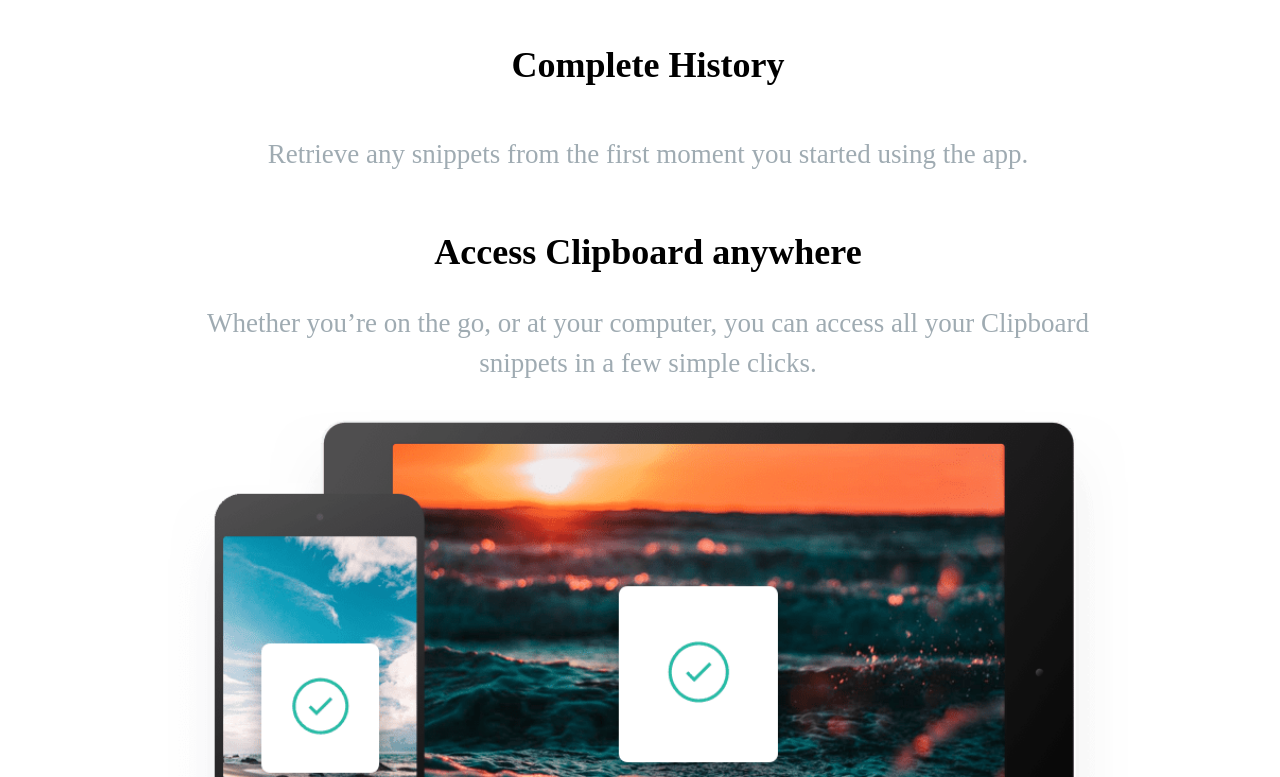
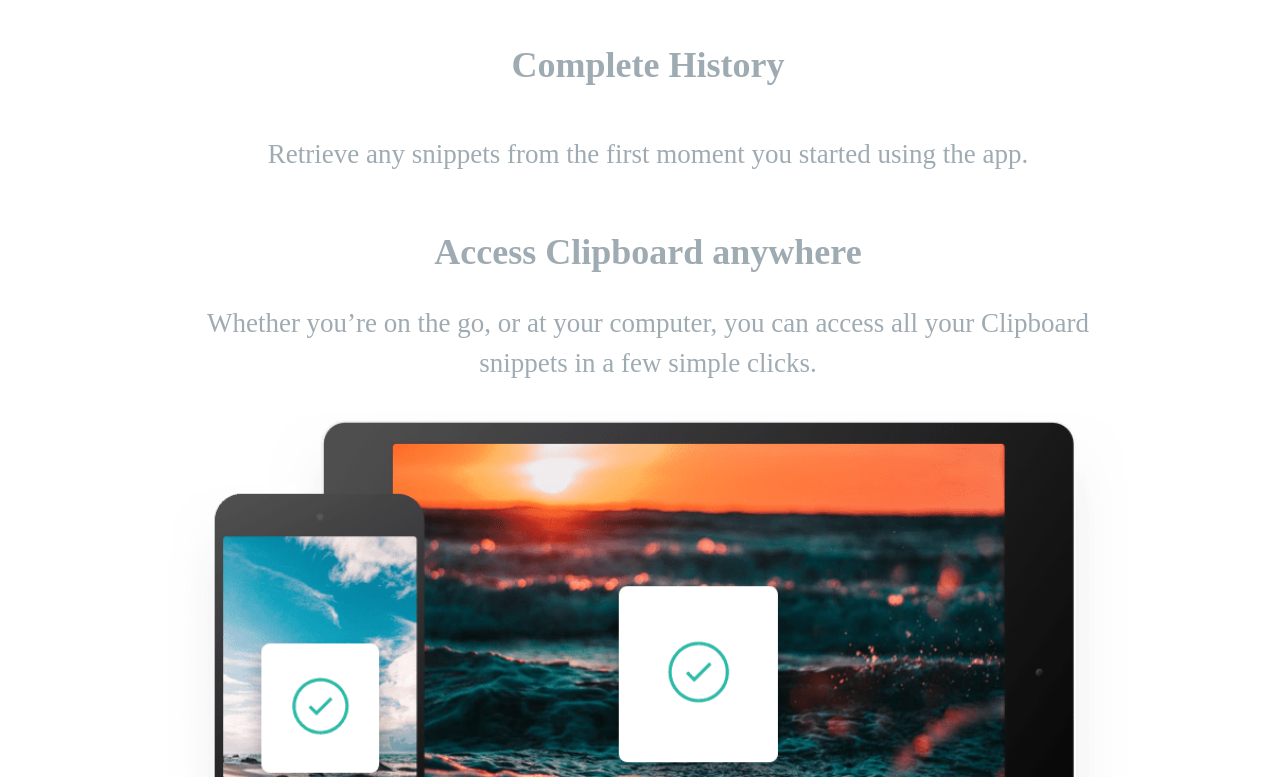
Before and after one commit to zahirpk/clipboard-landing-page, a plain HTML site: page index.html in a window 1280 px wide. Shown: the part 2023-2800 px from the top of the page. Drawn offline with Linux system fonts and the light colour scheme; a web font is replaced by a local one.

Commit message:
change colr

```diff
--- a/style.css
+++ b/style.css
@@ -42,6 +42,7 @@ h4 {
     padding-right: 2rem;
     font-weight: 600;
     text-align: center;
+    color: var(--Grayish-Blue);
 }
 
 p {
```
